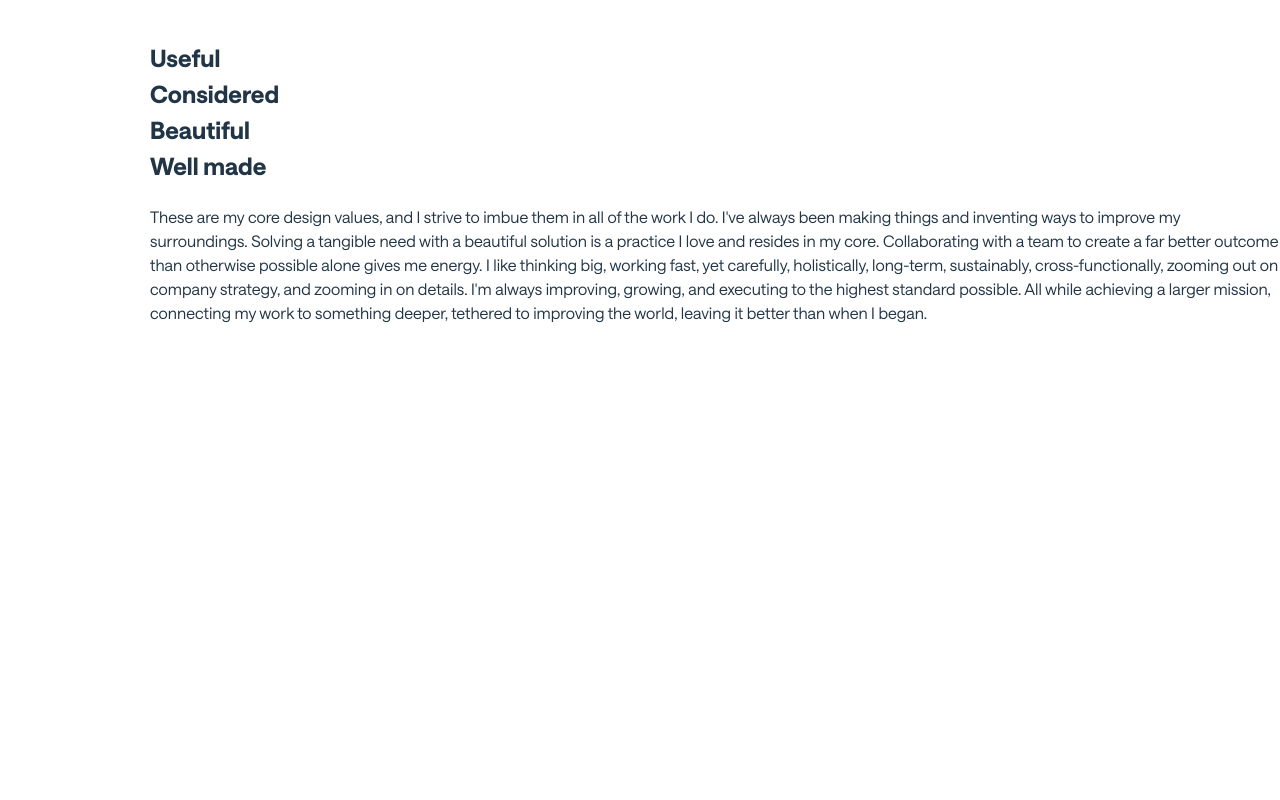
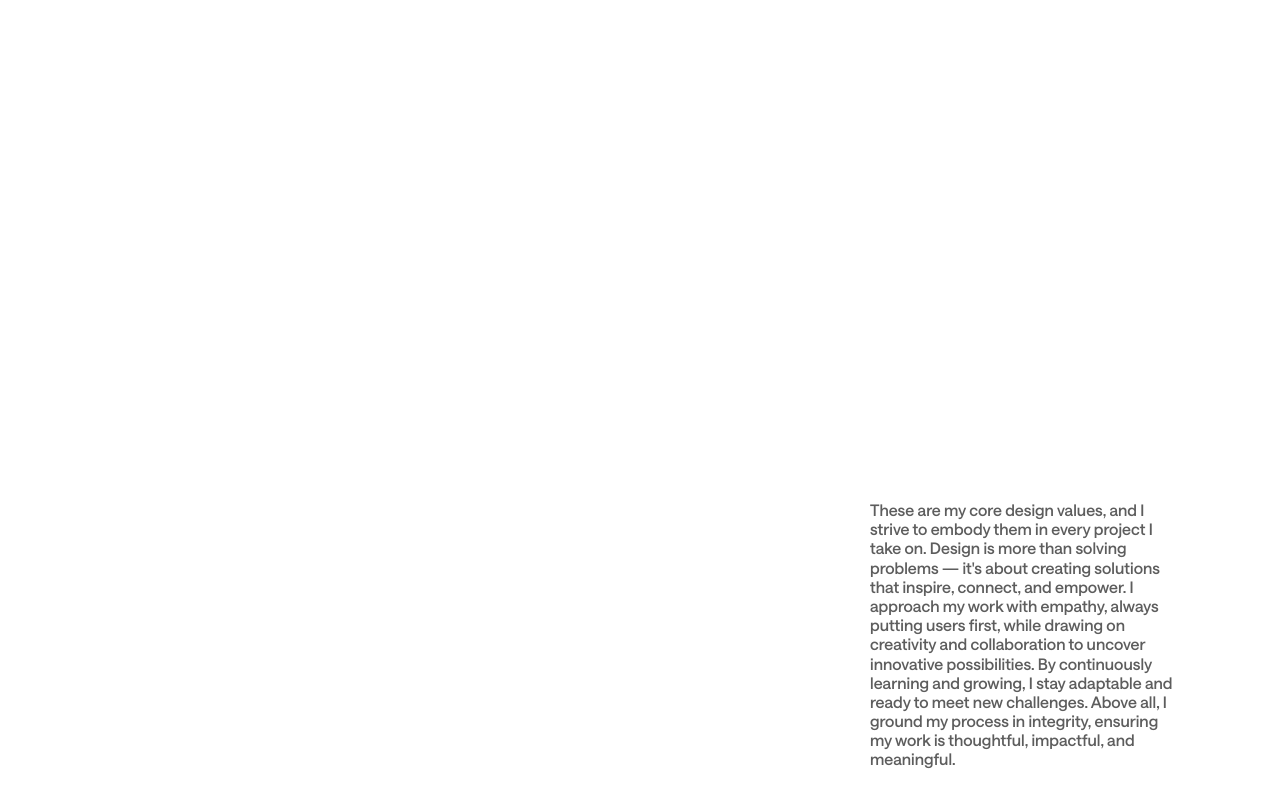
Before and after one commit to XOKEESH/km-portfolio, a React (Vite) app: page / in a window 1280 px wide. Shown: the part 1580-2380 px from the top of the page. Built offline with nearby package versions, Linux system fonts and the light colour scheme.

Commit message:
updates to values section

```diff
--- /dev/null
+++ b/src/components/Values.css
@@ -0,0 +1,48 @@
+/* .Values {
+    text-align: left;
+    margin-top: 20px;
+    margin-left: 60px;
+  }
+
+.values {
+    margin: 0 auto;
+    font-size: 2rem;
+    justify-content: center;
+    font-weight: 600;
+  }
+
+  .values p {
+    margin: 0;
+    padding-top: 30px;
+    font-weight: 500;
+    color: #5d5d5d;
+    font-size: 1rem;
+  } */
+
+.values {
+    display: flex;
+    margin-left: 60px;
+    padding: 100px;
+    color: #fff;
+    height: 100vh;
+  }
+
+  .values h2 {
+    font-size: 3rem;
+    line-height: 1;
+    font-weight: 700;
+    margin-left: 60px;
+    margin: 0;
+    padding-left: 145px;
+  }
+
+  .values p {
+    margin-top: 140px;
+    font-size: 1rem;
+    line-height: 1.2;
+    margin-left: 280px;
+    padding-left: 280px;
+    color: #5d5d5d;
+    font-weight: 500;
+    max-width: 500px;
+  }
--- a/src/components/Values.jsx
+++ b/src/components/Values.jsx
@@ -1,12 +1,25 @@
-import React from 'react'
+import React, { useState } from 'react'
+import './Values.css'
 
 const Values = () => {
     return (
-      <section id="values" className="section">
-        <h2>Useful <br/> Considered <br/>
-        Beautiful <br/> Well made</h2>
-        <p>These are my core design values, and I strive to imbue them in all of the work I do. I've always been making things and inventing ways to improve my surroundings. Solving a tangible need with a beautiful solution is a practice I love and resides in my core. Collaborating with a team to create a far better outcome than otherwise possible alone gives me energy. I like thinking big, working fast, yet carefully, holistically, long-term, sustainably, cross-functionally, zooming out on company strategy, and zooming in on details. I'm always improving, growing, and executing to the highest standard possible. All while achieving a larger mission, connecting my work to something deeper, tethered to improving the world, leaving it better than when I began.</p>
-      </section>
+      <section className="values">
+        <h2>
+        Integrity<br />
+        Empathy<br />
+        Creativity<br />
+        Community<br />
+        Continuous Learning
+      </h2>
+      <p>
+        These are my core design values, and I strive to embody them in every project I take on.
+        Design is more than solving problems — it's about creating solutions that inspire, connect,
+        and empower. I approach my work with empathy, always putting users first, while drawing on
+        creativity and collaboration to uncover innovative possibilities. By continuously learning
+        and growing, I stay adaptable and ready to meet new challenges. Above all, I ground my
+        process in integrity, ensuring my work is thoughtful, impactful, and meaningful.
+      </p>
+    </section>
     )
   }
 
```
